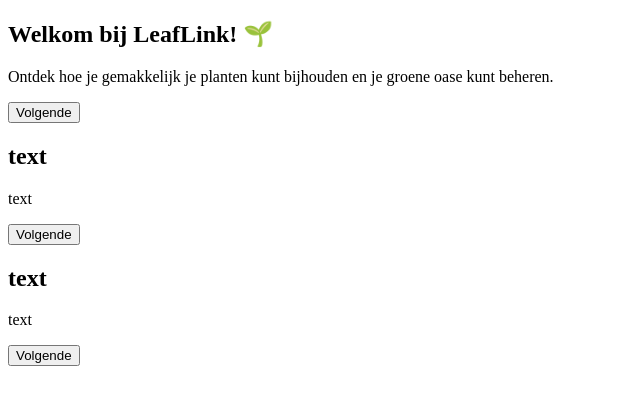
After one commit to TrevinoRizkySunarja/TLE-ProjectLeafLink, a PHP site: page /introscherm.php in a window 1280 px wide. The commit adds this page. Shown: the top 405 px of the page, without its empty margins (0-640 px from the left). Run offline with PHP 8.4, Linux system fonts and the light colour scheme.

Commit message:
begin intro scherm

```diff
--- /dev/null
+++ b/introscherm.php
@@ -0,0 +1,45 @@
+<?php
+/** @var mysqli $db */
+session_start();
+?>
+
+
+
+<!doctype html>
+<html lang="en">
+<head>
+    <meta charset="UTF-8">
+    <meta name="viewport"
+          content="width=device-width, user-scalable=no, initial-scale=1.0, maximum-scale=1.0, minimum-scale=1.0">
+    <meta http-equiv="X-UA-Compatible" content="ie=edge">
+    <title>Intro</title>
+</head>
+<body>
+<main>
+    <div id="welcomeOverlay" class="overlay">
+        <div class="welcomeBox">
+            <div class="step" id="step1">
+                <h2>Welkom bij LeafLink! 🌱</h2>
+                <p>Ontdek hoe je gemakkelijk je planten kunt bijhouden en je groene oase kunt beheren.</p>
+                <button class="nextBtn">Volgende</button>
+            </div>
+            <div class="step" id="step2">
+                <h2>text</h2>
+                <p>text</p>
+                <button class="nextBtn">Volgende</button>
+            </div>
+            <div class="step" id="step3">
+                <h2>text</h2>
+                <p>text</p>
+                <button class="nextBtn">Volgende</button>
+        </div>
+    </div>
+
+
+
+
+
+</main>
+
+</body>
+</html>
```
Also changed, not shown: profiel.php (+8 -8 lines), Includes/JS/intro.js (added).
